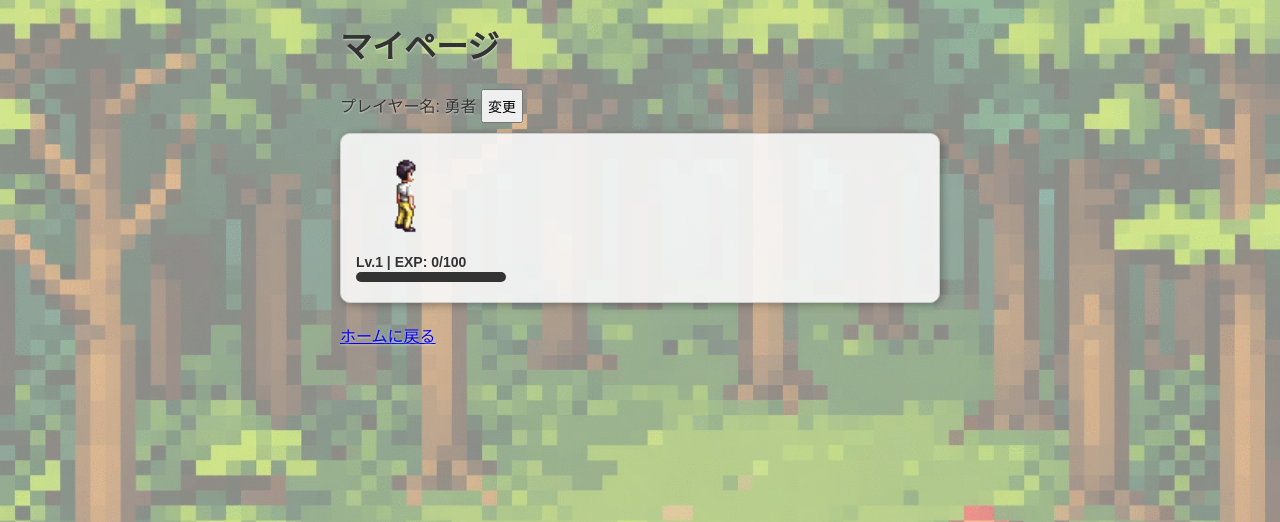
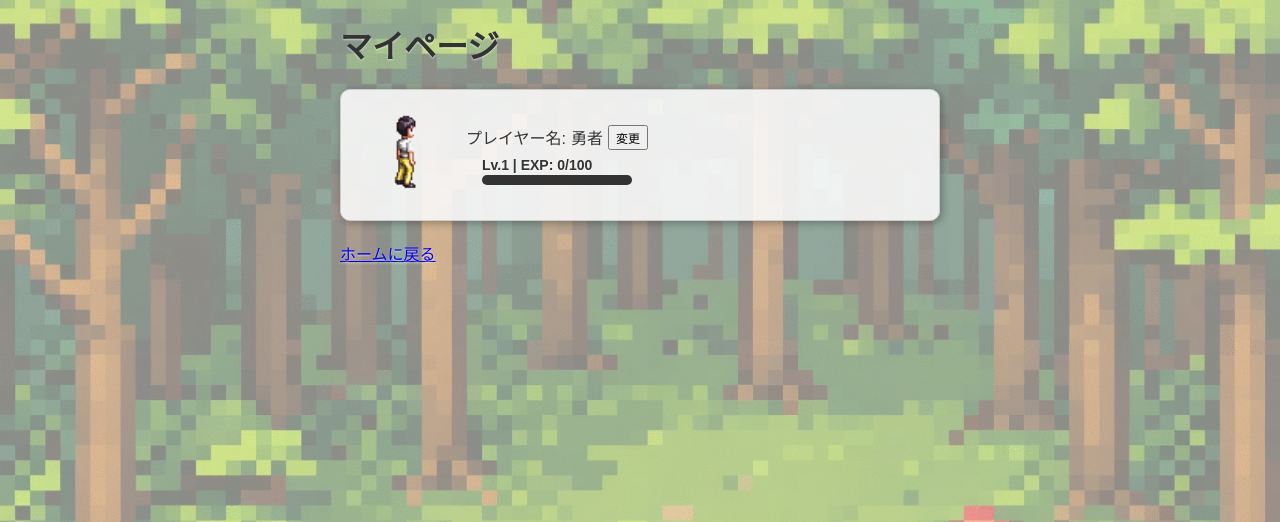
Before and after one commit to jphacks/tk_a_2512, a Flask app: page /mypage in a window 1280 px wide. Shown: the top 522 px of the page. Run offline with Flask 3, Linux system fonts and the light colour scheme.

Commit message:
マイページの編集

```diff
--- a/todo_app/static/style.css
+++ b/todo_app/static/style.css
@@ -299,3 +299,17 @@ button {
 .menu-btn:hover {
     background-color: #cc0000;
 }
+
+/* プレイヤー名と変更ボタンをカード内で中央寄せ */
+.player-section > div {
+    display: flex;                  /* 横並びに */
+    justify-content: center;        /* 中央揃え */
+    align-items: center;            /* 垂直中央揃え */
+    margin-top: 5px;                /* 上マージン */
+}
+
+/* 変更ボタンの見た目調整 */
+#change-name-btn {
+    padding: 2px 6px;               /* 内側余白 */
+    font-size: 12px;                /* フォントサイズ */
+}
--- a/todo_app/templates/mypage.html
+++ b/todo_app/templates/mypage.html
@@ -8,23 +8,32 @@
 <body>
     <h1>マイページ</h1>
 
-    <div>
-        <span>プレイヤー名: </span>
-        <span id="player-name">読み込み中...</span>
-        <button id="change-name-btn">変更</button>
-    </div>
+    <div class="battle-card" style="margin-top:10px;">
+        <div class="player-section" style="display:flex; align-items:center; gap:10px;">
+            <img id="player-img" src="/static/player.gif" alt="プレイヤー" style="width:100px; height:auto;">
+            <!-- 右側: 名前・変更ボタン・ステータスまとめ -->
+        <div style="display:flex; flex-direction:column; gap:5px;">
 
-    <div class="battle-card" style="margin-top:10px;">
-        <div class="player-section">
-            <img id="player-img" src="/static/player.gif" alt="プレイヤー" style="width:100px; height:auto;">
-            <div id="player-status" style="margin-top:5px;">
-                <p><span id="player-level-display">Lv.1</span> | EXP: <span id="player-exp-display">0</span>/<span id="player-exp-next-display">100</span></p>
+            <!-- 名前 + 変更ボタン -->
+            <div style="display:flex; align-items:center; gap:5px;">
+                <span>プレイヤー名: </span>
+                <span id="player-name">読み込み中...</span>
+                <button id="change-name-btn">変更</button>
+            </div>
+
+            <!-- レベル・EXPバー -->
+            <div id="player-status">
+                <p>
+                    <span id="player-level-display">Lv.1</span> |
+                    EXP: <span id="player-exp-display">0</span>/<span id="player-exp-next-display">100</span>
+                </p>
                 <div class="xp-bar-container" style="width:150px;">
                     <div id="xp-fill" class="xp-fill" style="width:0%;"></div>
                 </div>
             </div>
         </div>
     </div>
+</div>
 
     <a href="/">ホームに戻る</a>
     <script src="{{ url_for('static', filename='mypage.js') }}"></script>
```
